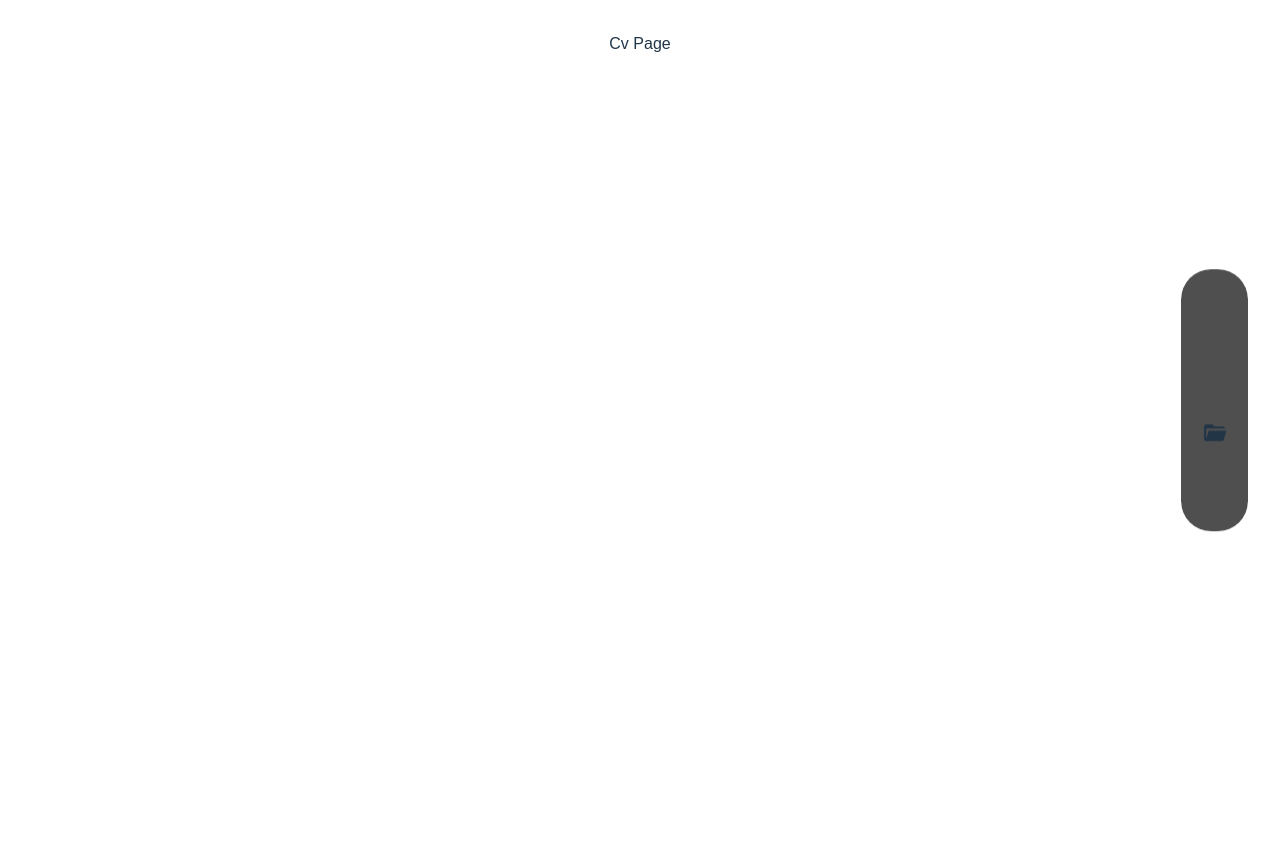
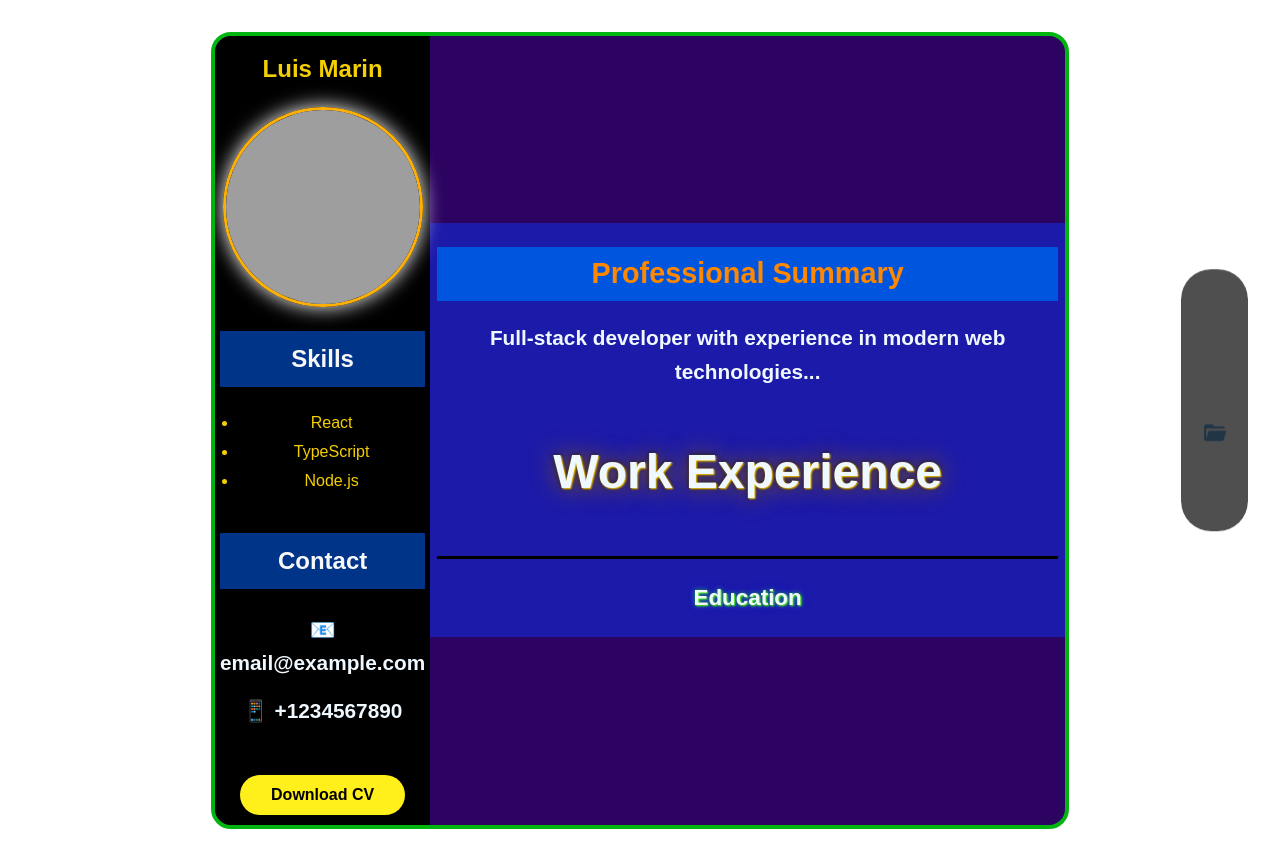
Before and after one commit to ITSECT3R/Personal-Portfolio-, a React (Vite) app: page /cv in a window 1280 px wide. Built offline with nearby package versions, Linux system fonts and the light colour scheme; grey boxes are pictures that could not be loaded; some icons are missing.

Commit message:
updated CV files, styles and PDF.  still working on correct implementation of CV page and download buttons

```diff
--- a/src/pages/Cv.tsx
+++ b/src/pages/Cv.tsx
@@ -1,3 +1,66 @@
+import '../styles/cv.css';
+import { useDownloadCV } from '../hooks/useDownloadCV';
+
 export default function Cv() {
-  return <div>Cv Page</div>;
+  const { downloadCV, isDownloading } = useDownloadCV();
+
+  return (
+    <div className="cv-page">
+      {/* Left Side */}
+      <div className="div-left">
+        <h2 className="h2-name">Luis Marin</h2>
+        <img src="/profile.jpg" alt="Profile" className="profile-img" />
+
+        <div className="skills">
+          <h3>Skills</h3>
+          <ul>
+            <li>React</li>
+            <li>TypeScript</li>
+            <li>Node.js</li>
+          </ul>
+        </div>
+
+        <div className="contacts">
+          <h3>Contact</h3>
+          <div className="contact-divs">
+            <p>📧 email@example.com</p>
+          </div>
+          <div className="contact-divs">
+            <p>📱 +1234567890</p>
+          </div>
+        </div>
+
+        <button
+          id="download-btn"
+          className="download-cv"
+          onClick={downloadCV}
+          disabled={isDownloading}
+        >
+          {isDownloading ? 'Downloading...' : 'Download CV'}
+        </button>
+      </div>
+
+      {/* Right Side */}
+      <div className="div-right">
+        <div className="summary">
+          <h2>Professional Summary</h2>
+          <p>
+            Full-stack developer with experience in modern web technologies...
+          </p>
+        </div>
+
+        <div className="work-experience">
+          <div className="section2-header">
+            <h3>Work Experience</h3>
+          </div>
+          {/* Work experience content will go here */}
+        </div>
+
+        <div className="education">
+          <h3>Education</h3>
+          {/* Education content will go here */}
+        </div>
+      </div>
+    </div>
+  );
 }
--- a/src/styles/cv.css
+++ b/src/styles/cv.css
@@ -1,320 +1,367 @@
 /* ============================================
-   CV PAGE STYLES
+   CV PAGE STYLES - Scoped to CV page only
    ============================================ */
 
-.cv-container {
-  max-width: 1200px;
-  margin: 0 auto;
-  padding: 2rem;
+/* Scope all CV styles under .cv-page class */
+.cv-page * {
+  box-sizing: border-box;
+}
+
+.cv-page {
+  color: aliceblue;
   font-family:
-    'Inter',
+    sans-serif,
+    system-ui,
     -apple-system,
     BlinkMacSystemFont,
-    sans-serif;
-  line-height: 1.6;
-  color: #333;
+    'Segoe UI',
+    Roboto,
+    Oxygen,
+    Ubuntu,
+    Cantarell,
+    'Open Sans',
+    'Helvetica Neue';
+  background-color: #2c0361;
+  max-width: 850px;
+  display: flex;
+  align-items: center;
+  justify-content: center;
+  margin-inline: auto;
+  width: 100%;
+  border: 4px solid rgb(0, 181, 15);
+  grid-template-columns: repeat(4, 1fr);
+  border-radius: 20px;
+  overflow: hidden;
 }
 
-/* ============================================
-   HEADER STYLES
-   ============================================ */
+.cv-page a {
+  text-decoration: none;
+}
 
-.cv-header {
+/* Left side of CV */
+
+.cv-page .h2-name {
+  color: rgb(243, 207, 3);
+  text-align: center;
+  margin-top: 5px;
+  font-size: 1.5rem;
+}
+
+.cv-page .div-left {
+  background-color: rgb(0, 0, 0);
+  grid-column: 1;
+  display: flex;
+  flex-direction: column;
+  align-items: center;
+  z-index: 10;
+  padding: 10px 5px;
+}
+
+.cv-page .profile-img {
+  width: 200px;
+  height: 200px;
+  border-radius: 100%;
+  object-fit: cover;
+  object-position: 10% 20%;
+  margin: none;
+  box-shadow: 0 0 20px rgb(255, 254, 254);
+  border: 3px solid #ffb005;
+  margin-right: 0px;
+  transition: 0.3s ease-in-out;
+}
+
+.cv-page .profile-img:hover {
+  box-shadow: 0 0 30px rgba(21, 255, 0, 0.774);
+}
+
+.cv-page .skills,
+.cv-page .contacts {
+  width: 100%;
+  border-radius: 5px;
+}
+
+.cv-page .skills h3,
+.cv-page .contacts h3 {
+  padding: 10px 0;
+  background-color: rgb(0, 52, 136);
+  text-align: center;
+  color: #f7f7f7;
+  font-size: 1.5rem;
+}
+
+.cv-page .skills ul {
+  padding-left: 18px;
+}
+
+.cv-page .skills li {
+  margin-bottom: 5px;
+  color: rgb(243, 207, 3);
+}
+
+.cv-page .skills p {
+  font-size: 1.1rem;
+  font-weight: 600;
+}
+
+.cv-page .contacts svg {
+  margin-right: 7px;
+  position: relative;
+  top: 5px;
+  width: 25px;
+  height: 25px;
+}
+.cv-page .contacts p {
+  display: inline;
+  font-weight: 600;
+  transition: 0.5s;
+}
+
+.cv-page .contacts p:hover {
+  color: #04ff00;
+}
+
+.cv-page .contact-divs {
+  transition: 0.5s;
+  margin-bottom: 15px;
+}
+
+.cv-page .contact-divs:hover {
+  transform: scale(1.05);
+}
+
+.cv-page .contact-divs a {
+  text-decoration: none;
+}
+
+.cv-page .download-cv {
+  margin-top: 2rem;
+}
+
+.cv-page #download-btn {
+  color: #000000;
+  font-weight: 700;
+  background-color: #fff01b;
+  margin-inline: auto;
+  display: block;
+  padding: 10px 30px;
+  border-radius: 30px;
+  transition: 0.5s;
+}
+
+.cv-page #download-btn:hover {
+  background-color: #ff8000;
+}
+
+/* Right side of CV */
+
+.cv-page .div-right {
+  background-color: rgb(28, 26, 169);
+  width: 100%;
+  height: 100%;
+  grid-column: 2 / 5;
+  padding: 0 7px;
+}
+
+.cv-page .div-right h2 {
+  color: #ff8800;
+  background-color: rgb(0, 85, 222);
+  padding: 5px;
+  font-size: 1.8rem;
+  margin-bottom: 10px;
+}
+
+.cv-page .summary p {
+  font-weight: 600;
+  text-align: center;
+}
+
+/* Work Experience */
+
+.cv-page .section2-header {
+  border-bottom: #000000 3px solid;
+}
+
+.cv-page .section2-header h3 {
+  font-size: 3rem;
+  text-shadow:
+    1px 1px 2px rgb(255, 208, 0),
+    0 0 25px rgb(147, 96, 0),
+    0 0 5px rgb(0, 0, 0);
+}
+
+.cv-page .section2-header p {
+  font-size: 1rem;
+  font-weight: 800;
+  margin-bottom: 10px;
+}
+
+.cv-page .section2-header span {
+  color: #1eff00;
+}
+
+.jobs {
+  border-bottom: #000000 solid 5px;
+}
+
+.cv-page .work-history span {
+  font-size: 1.2rem;
+  font-weight: 700;
+  font-family: 'Courier New', Courier, monospace;
+}
+
+.cv-page .header-jobs {
   display: flex;
   justify-content: space-between;
-  align-items: flex-start;
-  margin-bottom: 2rem;
-  padding-bottom: 2rem;
-  border-bottom: 2px solid #e5e7eb;
-  gap: 2rem;
+  align-items: center;
 }
 
-.cv-header-content {
-  flex: 1;
+.cv-page .header-jobs h3 {
+  font-size: 1.4rem;
+  text-shadow:
+    1px 1px 2px rgb(81, 255, 0),
+    0 0 10px rgb(43, 0, 255),
+    0 0 5px rgb(0, 244, 8);
 }
 
-.cv-name {
-  font-size: 2.5rem;
-  font-weight: 700;
-  margin: 0 0 0.5rem 0;
-  color: #1f2937;
-  letter-spacing: -0.025em;
+.cv-page .job-position {
+  font-weight: 800;
+  margin-left: 20px;
+  text-shadow:
+    1px 1px 2px rgb(0, 0, 0),
+    0 0 10px rgb(43, 0, 255),
+    0 0 5px rgb(0, 30, 255);
+  color: #ff9500;
 }
 
-.cv-title {
-  font-size: 1.25rem;
-  font-weight: 500;
-  color: #6b7280;
-  margin: 0 0 1rem 0;
+.cv-page .section2-dates {
+  color: #ffaa00;
+  font-weight: 800;
 }
 
-.cv-contact {
-  display: flex;
-  flex-direction: column;
-  gap: 0.25rem;
-  font-size: 0.875rem;
-  color: #6b7280;
+.cv-page .main-tasks {
+  font-size: 1rem;
+  font-weight: 700;
+  text-shadow:
+    0 0 1px rgb(0, 0, 0),
+    0 0 2px rgb(239, 247, 0),
+    0 0 2px rgb(174, 255, 0);
 }
 
-.cv-actions {
-  display: flex;
-  flex-direction: column;
-  gap: 1rem;
-  align-items: flex-end;
+.cv-page .content-jobs ul {
+  font-size: 1rem;
+  font-weight: 500;
 }
 
-.cv-download-btn {
-  background: linear-gradient(135deg, #667eea 0%, #764ba2 100%);
-  color: white;
-  border: none;
-  padding: 0.75rem 1.5rem;
-  border-radius: 0.5rem;
-  font-weight: 600;
-  cursor: pointer;
-  transition: all 0.2s ease;
-  box-shadow: 0 4px 6px -1px rgba(0, 0, 0, 0.1);
+.cv-page .content-jobs li {
+  margin-bottom: 15px;
+  text-shadow:
+    0 0 1px rgb(0, 0, 0),
+    0 0 2px rgb(170, 0, 255),
+    0 0 2px rgb(0, 30, 255);
 }
 
-.cv-download-btn:hover:not(:disabled) {
-  transform: translateY(-2px);
-  box-shadow: 0 10px 15px -3px rgba(0, 0, 0, 0.1);
+.cv-page .contact-div {
+  margin-bottom: 30px;
 }
 
-.cv-download-btn:disabled {
-  opacity: 0.6;
-  cursor: not-allowed;
+.content-jobs svg {
+  margin-right: 10px;
+  position: relative;
+  top: 5px;
+  width: 25px;
+  height: 25px;
 }
 
-.cv-back-link {
-  color: #6b7280;
-  text-decoration: none;
-  font-size: 0.875rem;
-  font-weight: 500;
-  transition: color 0.2s ease;
+.cv-page .content-jobs span {
+  margin-right: 20px;
+  font-size: 1rem;
 }
 
-.cv-back-link:hover {
-  color: #374151;
+.cv-page .contat-info {
+  font-size: 1rem;
+  font-weight: 700;
+  margin-bottom: 0;
+  text-shadow:
+    0 0 1px rgb(0, 0, 0),
+    0 0 2px rgb(239, 247, 0),
+    0 0 2px rgb(174, 255, 0);
 }
 
-/* ============================================
-   NAVIGATION STYLES
-   ============================================ */
-
-.cv-nav {
+.cv-page .contact-div {
   display: flex;
-  gap: 0.5rem;
-  margin-bottom: 2rem;
-  border-bottom: 1px solid #e5e7eb;
-  padding-bottom: 1rem;
 }
 
-.cv-nav button {
-  background: none;
-  border: 2px solid transparent;
-  padding: 0.5rem 1rem;
-  border-radius: 0.375rem;
-  font-weight: 500;
-  color: #6b7280;
-  cursor: pointer;
-  transition: all 0.2s ease;
+.cv-page .contact-link,
+.cv-page .high-school {
+  color: rgb(255, 251, 0);
+  transition: 0.2s ease-in-out;
+  text-decoration: none;
+  font-size: 0.8rem;
 }
 
-.cv-nav button:hover {
-  background-color: #f9fafb;
-  color: #374151;
+.cv-page .contact-link:hover,
+.cv-page .high-school:hover {
+  color: rgb(255, 145, 0);
 }
 
-.cv-nav button.active {
-  background: linear-gradient(135deg, #667eea 0%, #764ba2 100%);
-  color: white;
-  border-color: transparent;
+/* Education / Certifications Section */
+
+.cv-page .education h3 {
+  font-size: 1.4rem;
+  text-shadow:
+    1px 1px 2px rgb(81, 255, 0),
+    0 0 10px rgb(43, 0, 255),
+    0 0 5px rgb(0, 244, 8);
 }
 
-/* ============================================
-   CONTENT STYLES
-   ============================================ */
-
-.cv-content {
-  min-height: 400px;
+.cv-page .education a {
+  font-size: initial;
 }
 
-.cv-section {
+.cv-page .Certifications svg {
+  display: inline;
+  margin-bottom: -15px;
+  margin-right: 20px;
+}
+
+.cv-page .Certifications h4 {
+  display: inline;
+  font-size: 1.6rem;
+  color: #ffe600;
+  text-shadow: 0 0 3px #000;
+}
+
+.cv-page .ul-skills li {
+  font-size: 1.7rem;
+  font-weight: 700;
+  margin-bottom: 15px;
+  color: #ffe600;
+  text-shadow:
+    0 0 3px #000000,
+    0 0 15px rgb(255, 13, 0);
+}
+
+.cv-page .ul-skills1 {
+  margin-bottom: 30px;
+}
+
+.cv-page .ul-skills1 a {
+  color: #d9ff00;
+  text-decoration: none;
+  text-shadow:
+    0 0 3px #000000,
+    0 0 15px rgb(0, 255, 4);
+  transition: 0.3s ease-in-out;
+}
+
+.cv-page .ul-skills1 a:hover {
+  color: #ffbf00;
+  margin-left: 10px;
+}
+
+.cv-page .link-all-certifications {
+  font-size: 1rem;
+  display: block;
+  text-align: center;
   margin-bottom: 2rem;
 }
-
-.cv-section h2 {
-  font-size: 1.5rem;
-  font-weight: 600;
-  color: #1f2937;
-  margin: 0 0 1rem 0;
-  padding-bottom: 0.5rem;
-  border-bottom: 1px solid #e5e7eb;
-}
-
-.cv-section p {
-  margin: 0 0 1rem 0;
-  color: #4b5563;
-  line-height: 1.7;
-}
-
-/* ============================================
-   EXPERIENCE STYLES
-   ============================================ */
-
-.experience-item {
-  margin-bottom: 2rem;
-  padding: 1.5rem;
-  background: #f9fafb;
-  border-radius: 0.5rem;
-  border-left: 4px solid #667eea;
-}
-
-.experience-item h3 {
-  font-size: 1.125rem;
-  font-weight: 600;
-  color: #1f2937;
-  margin: 0 0 0.25rem 0;
-}
-
-.experience-item .company {
-  color: #6b7280;
-  font-weight: 500;
-  margin: 0 0 1rem 0;
-  font-size: 0.875rem;
-}
-
-.experience-item ul {
-  margin: 0;
-  padding-left: 1.5rem;
-}
-
-.experience-item li {
-  margin-bottom: 0.5rem;
-  color: #4b5563;
-}
-
-/* ============================================
-   SKILLS STYLES
-   ============================================ */
-
-.skills-grid {
-  display: grid;
-  grid-template-columns: repeat(auto-fit, minmax(250px, 1fr));
-  gap: 1.5rem;
-}
-
-.skill-category {
-  background: #f9fafb;
-  padding: 1.5rem;
-  border-radius: 0.5rem;
-  border: 1px solid #e5e7eb;
-}
-
-.skill-category h3 {
-  font-size: 1.125rem;
-  font-weight: 600;
-  color: #1f2937;
-  margin: 0 0 1rem 0;
-}
-
-.skill-category ul {
-  margin: 0;
-  padding: 0;
-  list-style: none;
-}
-
-.skill-category li {
-  padding: 0.25rem 0;
-  color: #4b5563;
-  position: relative;
-  padding-left: 1rem;
-}
-
-.skill-category li::before {
-  content: '▹';
-  color: #667eea;
-  position: absolute;
-  left: 0;
-}
-
-/* ============================================
-   EDUCATION STYLES
-   ============================================ */
-
-.education-item {
-  background: #f9fafb;
-  padding: 1.5rem;
-  border-radius: 0.5rem;
-  border-left: 4px solid #10b981;
-}
-
-.education-item h3 {
-  font-size: 1.125rem;
-  font-weight: 600;
-  color: #1f2937;
-  margin: 0 0 0.25rem 0;
-}
-
-.education-item p {
-  color: #6b7280;
-  font-weight: 500;
-  margin: 0 0 0.5rem 0;
-  font-size: 0.875rem;
-}
-
-.education-item p:last-child {
-  color: #4b5563;
-  font-weight: 400;
-  font-size: 0.875rem;
-}
-
-/* ============================================
-   RESPONSIVE DESIGN
-   ============================================ */
-
-@media (max-width: 768px) {
-  .cv-container {
-    padding: 1rem;
-  }
-
-  .cv-header {
-    flex-direction: column;
-    align-items: stretch;
-    gap: 1.5rem;
-  }
-
-  .cv-actions {
-    align-items: stretch;
-    flex-direction: row;
-    gap: 1rem;
-  }
-
-  .cv-name {
-    font-size: 2rem;
-  }
-
-  .cv-nav {
-    flex-wrap: wrap;
-  }
-
-  .cv-nav button {
-    flex: 1;
-    min-width: 120px;
-  }
-
-  .skills-grid {
-    grid-template-columns: 1fr;
-  }
-}
-
-@media (max-width: 480px) {
-  .cv-name {
-    font-size: 1.75rem;
-  }
-
-  .cv-nav button {
-    padding: 0.5rem;
-    font-size: 0.875rem;
-  }
-}
```
Also changed, not shown: src/components/common/data/README.md (deleted), src/data/picture-of-me.jpg (added), 1 other file (tests, documents, lock files or other folders).
